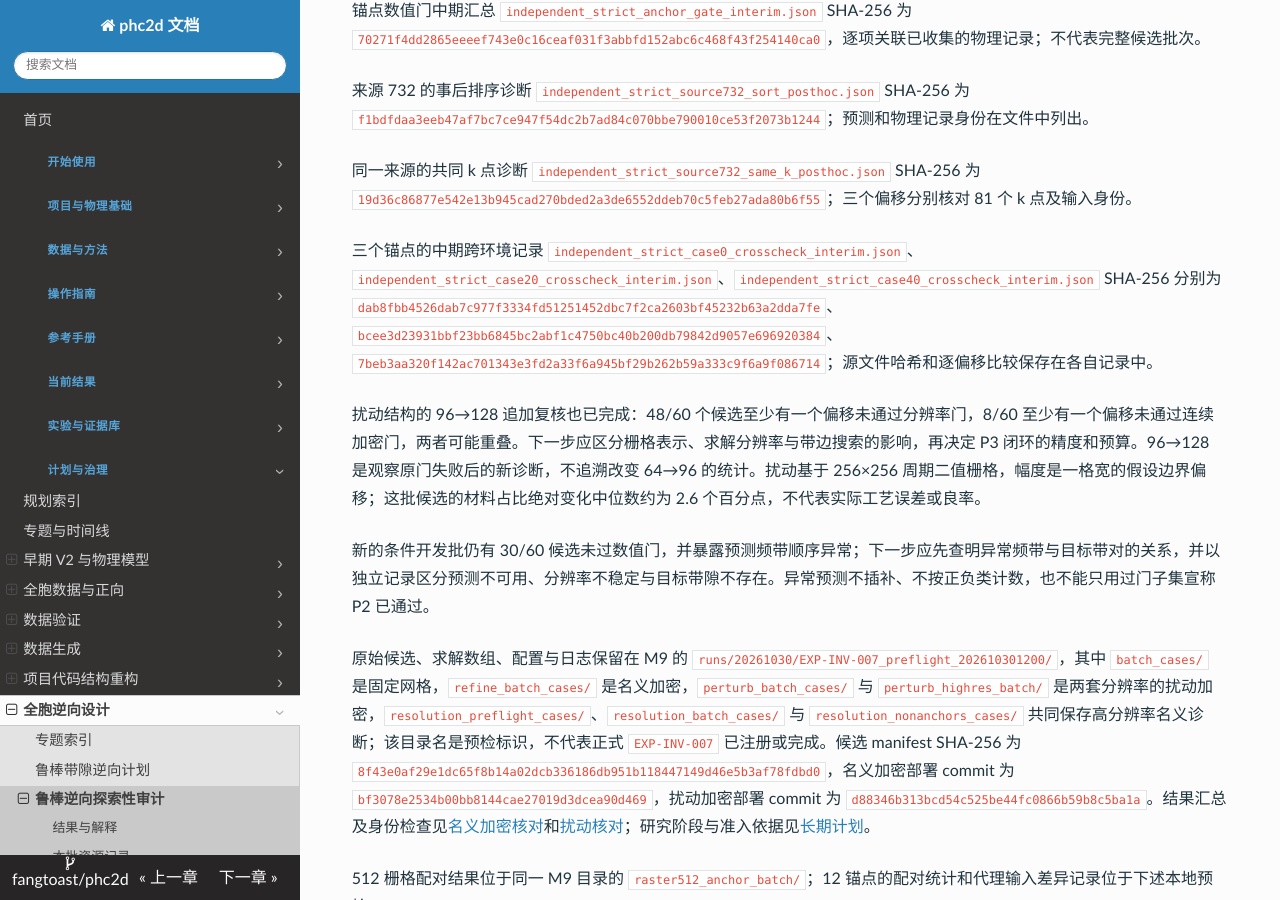
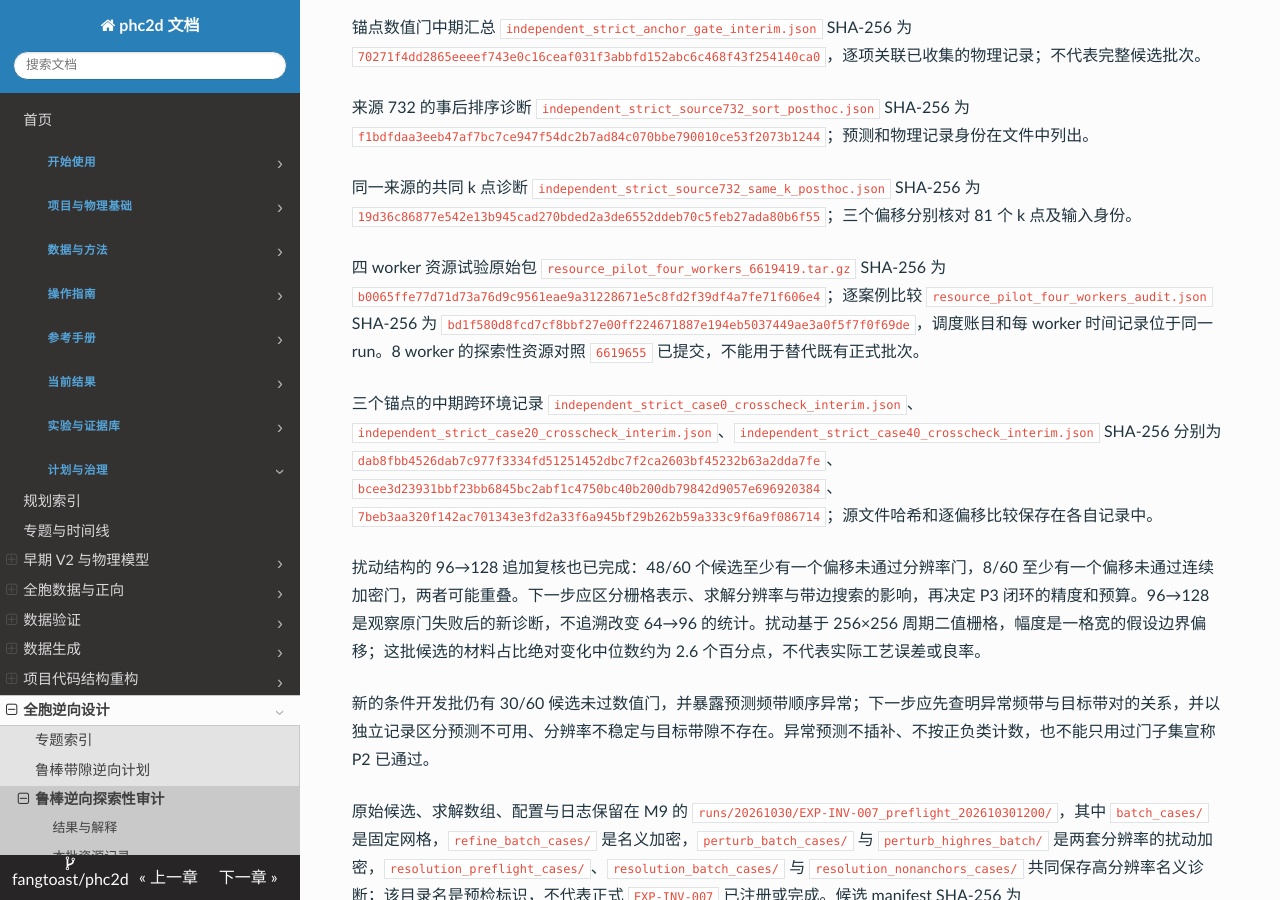
Before and after one commit to fangtoast/phc2d, an MkDocs documentation site: the page built from docs/results/inverse/鲁棒带隙逆向可用性审计.md, in a window 1280 px wide and 900 px high, scrolled down 6322 px. Built offline with MkDocs 1.6.1, drawn with Linux system fonts in a browser that asks for light colours; some of the changed text lies outside the part shown.

Commit message:
Record packed M9 resource pilot evidence

```diff
--- a/docs/results/inverse/鲁棒带隙逆向可用性审计.md
+++ b/docs/results/inverse/鲁棒带隙逆向可用性审计.md
@@ -37,6 +37,7 @@ source_artifacts:
 | 严格容差独立开发批的预测锁 | 三个冻结模型的 60 候选预测均完成，首候选 CPU/GPU 一致性门通过；seed 0/1/2 分别有 0/5/4 条带序异常。来源 732 的锚点在 seed 1 和 2 均异常，无法按冻结合同评分 | 已不能满足该批预注册的 12 来源全部可评分条件，不能通过替换样本或放宽门槛改变判断。三 seed 共用同一来源；预测锁定本身不代表 MPB 结果。12 个锚点的 M9 作业 `6617912` 已完成收集，全批物理数值门和跨环境检查待完成 |
 | 严格批次带序异常位置 | 事后检查已锁定谱，seed 1 的 5 条和 seed 2 的 4 条异常均位于目标 B4–B5；锚点两 seed 的最小相邻频差分别约为 −0.00768 和 −0.000229 | 这是同一来源的代理谱诊断，不是独立结构样本或物理结果；不能仅把非目标频带异常排除后恢复评分。下一轮需独立评估带序问题的修复及其对目标带边误差的影响 |
 | 严格批次锚点数值结果 | M9 的 12 个锚点均通过冻结的有限数值门，只有来源 732 的目标共同裕量为正，约 0.05065；该来源因两 seed 的目标带序异常而按共同评分规则不可评分 | 这是预选且分层的锚点开发结果，尚不包含 48 个非锚点和完整六例 WSL 复核，不能外推总体成功率或证明连续 BZ 收敛 |
+| M9 四 worker 资源试验 | 作业 `6619419` 的 4 个求解均正常退出；4 CPU、1263 秒，调度账目累计 CPU 时间约 4071 秒，平均利用率约 80.6%。四个 worker 各自峰值 RSS 约 357–367 MiB，批次账单峰值 MaxRSS 约 8.24 GiB | 与既有独立作业的同一组锚点比较，全部数值门判断一致；case 10 的一个偏移在第 1 带全谱最大差约 $1.84\times10^{-6}$，超出 $10^{-6}$ 的严格频谱复核阈值，目标 B4–B5 最大差约 $5.96\times10^{-8}$。因此只能称资源 pilot 完成，不能称严格全谱复核通过；节点和运行条件不同，差异原因尚未确定 |
 | 来源 732 的逐点排序诊断 | 对已锁定的三 seed 锚点谱事后逐 k 和扰动排序后，目标裕量分别约为 −0.0460、−0.0421、−0.0416；M9 加密结果为 0.05065 | 仅一个来源，代理使用固定 k 网格、MPB 使用加密带边；逐点排序仍未恢复该例正裕量，不能作为已验证修复，也不改变原始不可评分状态 |
 | 来源 732 的共同 k 点误差归因 | 三个偏移的 81 个代理 k 点均在 M9 频谱中找到；M9 固定网格/加密目标裕量分别为 0.05092/0.05065，三 seed 代理固定网格裕量分别为 −0.04605/−0.06248/−0.04156 | 仅一个事后诊断来源；该例的正负判断差异已经出现在共同 k 点上，并非单由加密造成。异常谱仅作诊断，不能作为有效预测；是否能通过局部校准或重新训练修复仍需独立实验 |
 | 严格批次预选锚点的跨环境中期检查 | case 0、20 和 40 的三个偏移在 M9 与 WSL 的加密 k 点、数值门判断和求解器身份一致；各自已保存频谱的最大绝对差为 0 | 三个锚点中期检查，不替代冻结的六例复核，也不单独证明数值门已通过或整个批次通过 |
@@ -187,6 +188,8 @@ source_artifacts:
 来源 732 的事后排序诊断 `independent_strict_source732_sort_posthoc.json` SHA-256 为 `f1bdfdaa3eeb47af7bc7ce947f54dc2b7ad84c070bbe790010ce53f2073b1244`；预测和物理记录身份在文件中列出。
 
 同一来源的共同 k 点诊断 `independent_strict_source732_same_k_posthoc.json` SHA-256 为 `19d36c86877e542e13b945cad270bded2a3de6552ddeb70c5feb27ada80b6f55`；三个偏移分别核对 81 个 k 点及输入身份。
+
+四 worker 资源试验原始包 `resource_pilot_four_workers_6619419.tar.gz` SHA-256 为 `b0065ffe77d71d73a76d9c9561eae9a31228671e5c8fd2f39df4a7fe71f606e4`；逐案例比较 `resource_pilot_four_workers_audit.json` SHA-256 为 `bd1f580d8fcd7cf8bbf27e00ff224671887e194eb5037449ae3a0f5f7f0f69de`，调度账目和每 worker 时间记录位于同一 run。8 worker 的探索性资源对照 `6619655` 已提交，不能用于替代既有正式批次。
 
 三个锚点的中期跨环境记录 `independent_strict_case0_crosscheck_interim.json`、`independent_strict_case20_crosscheck_interim.json`、`independent_strict_case40_crosscheck_interim.json` SHA-256 分别为 `dab8fbb4526dab7c977f3334fd51251452dbc7f2ca2603bf45232b63a2dda7fe`、`bcee3d23931bbf23bb6845bc2abf1c4750bc40b200db79842d9057e696920384`、`7beb3aa320f142ac701343e3fd2a33f6a945bf29b262b59a333c9f6a9f086714`；源文件哈希和逐偏移比较保存在各自记录中。
 
```
